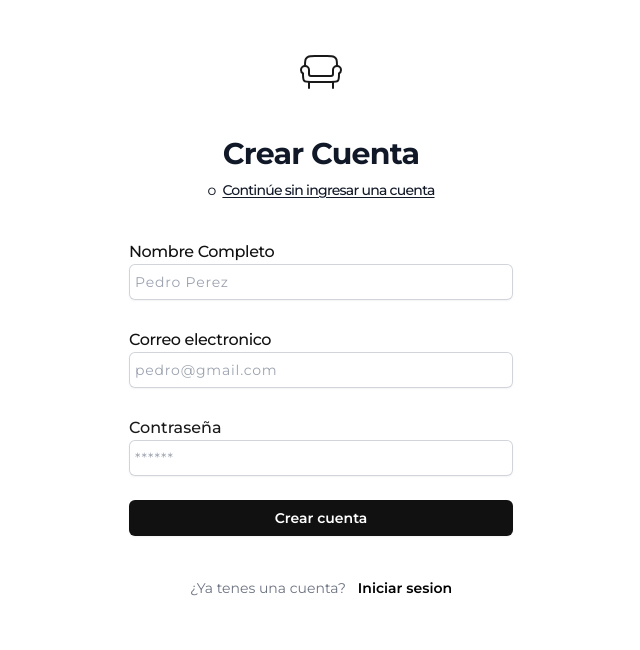
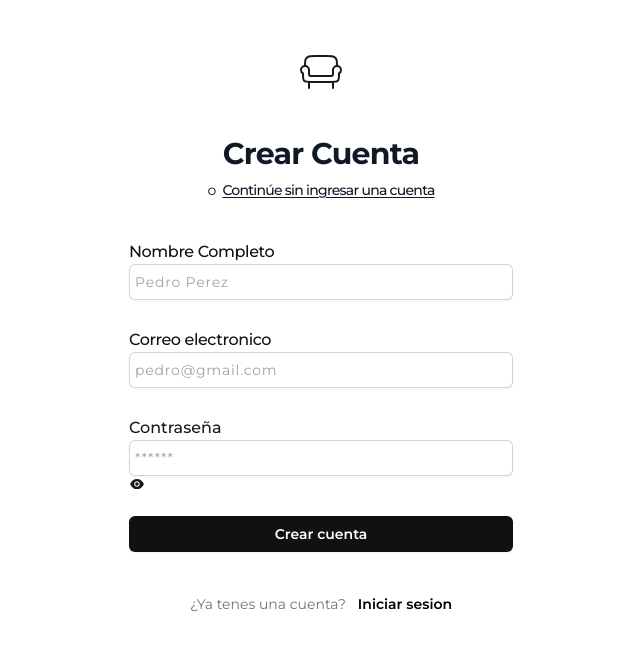
Before and after one commit to SantiagoCaso/PPS-2024-TUP, a React (Vite) app in the folder Frontend/: page /register in a window 1280 px wide. Shown: the top 650 px of the page, without its empty margins (319-959 px from the left). Built offline with nearby package versions, Linux system fonts and the light colour scheme.

Commit message:
Toggle show password

```diff
--- a/Frontend/package.json
+++ b/Frontend/package.json
@@ -17,6 +17,7 @@
     "react-chatbot-kit": "^2.2.2",
     "react-dom": "^18.2.0",
     "react-hook-form": "^7.51.3",
+    "react-icons": "^5.2.1",
     "react-input-mask": "^2.0.4",
     "react-router-dom": "^6.22.3",
     "react-simple-chatbot": "^0.6.1",
--- a/Frontend/src/components/Forms/InputPassword.jsx
+++ b/Frontend/src/components/Forms/InputPassword.jsx
@@ -1,3 +1,6 @@
+import { useState } from "react";
+import ToggleShowPassword from "../shared/ToggleShowPassword";
+
 export const InputPassword = ({
   name,
   label,
@@ -5,14 +8,25 @@ export const InputPassword = ({
   placeholder,
   errors,
 }) => {
+  const [showPassword, setShowPassword] = useState(false);
+
+  const changeShowPasswordHandler = () => {
+    setShowPassword(!showPassword);
+
+    console.log(showPassword);
+  };
   return (
-    <div className="input-container">
+    <div className="input-container ">
       <label className="font-[500]">{label}</label>
       <input
-        type="password"
+        type={showPassword ? "text" : "password"}
         {...register(name)}
         placeholder={placeholder}
         className="input"
+      />
+      <ToggleShowPassword
+        password={showPassword}
+        TogglePassword={changeShowPasswordHandler}
       />
       <p>{errors?.message}</p>
     </div>
--- a/Frontend/src/components/Forms/Register/Register.jsx
+++ b/Frontend/src/components/Forms/Register/Register.jsx
@@ -41,6 +41,7 @@ export const Register = () => {
           placeholder={"pedro@gmail.com"}
           register={register}
         />
+        <div>
           <InputPassword
             errors={errors.password}
             label={"Contraseña"}
@@ -48,7 +49,7 @@ export const Register = () => {
             placeholder={"******"}
             register={register}
           />
-
+        </div>
         <button type="submit" className="btn-submit">
           Crear cuenta
         </button>
--- /dev/null
+++ b/Frontend/src/components/shared/ToggleShowPassword.jsx
@@ -0,0 +1,14 @@
+import { AiFillEye, AiFillEyeInvisible } from "react-icons/ai";
+function ToggleShowPassword({ password, TogglePassword }) {
+  return (
+    <button onClick={TogglePassword} id="show-password-button">
+      {password ? (
+        <AiFillEyeInvisible className="show-password-icon" />
+      ) : (
+        <AiFillEye className="show-password-icon" />
+      )}
+    </button>
+  );
+}
+
+export default ToggleShowPassword;
```
Also changed, not shown: 1 other file (tests, documents, lock files or other folders). Lines whose indentation alone changed are shown as unchanged.
